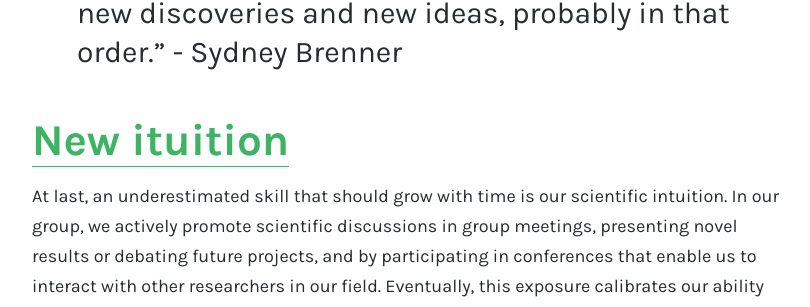
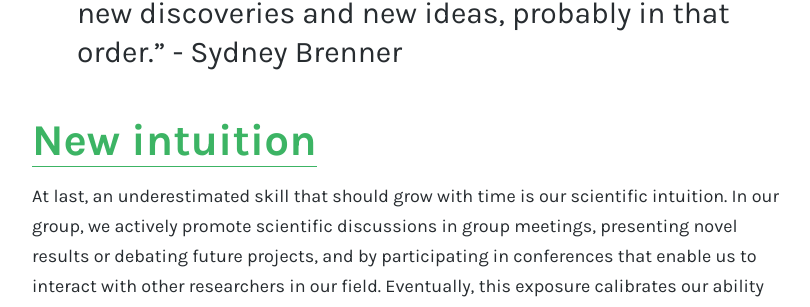
Before and after one commit to franciscomcm/franciscomcm.github.io, a Jekyll site: the page built from blog/project-progress.md, in a window 1280 px wide and 900 px high, scrolled down 2509 px. Shown: the part 145-452 px from the top of the window, without its empty margins (233-1043 px from the left). Built offline with Jekyll 4.4.1, drawn with Linux system fonts in a browser that asks for light colours.

Commit message:
fix typo

```diff
--- a/blog/project-progress.md
+++ b/blog/project-progress.md
@@ -35,7 +35,7 @@ Another aspect that should naturally evolve with time is our field knowledge. Id
 > "Progress in science depends on new techniques, new discoveries and new ideas, probably in that order." - Sydney Brenner
 
 
-# <a name="intuition">New ituition</a>
+# <a name="intuition">New intuition</a>
 
 At last, an underestimated skill that should grow with time is our scientific intuition. In our group, we actively promote scientific discussions in group meetings, presenting novel results or debating future projects, and by participating in conferences that enable us to interact with other researchers in our field. Eventually, this exposure calibrates our ability to organise and present information, whether focusing on figure panels or written abstracts and articles. Not only that, it also becomes more intuitive how to pitch our work to our target community and collect meaningful feedback that we can use to further advance research. I have also witnessed how practical this skill can be when discussing ideas with more junior colleagues. By nurturing scientific intuition over the years, it is easier to identify the most compelling aspects of our work and convey them in a way that captures interest. This perspective allows us to provide strategic guidance to junior team members as they establish themselves.
 
```
